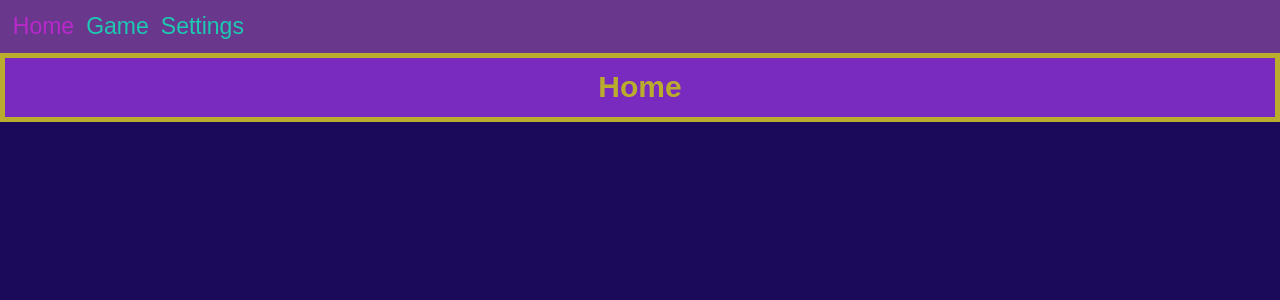
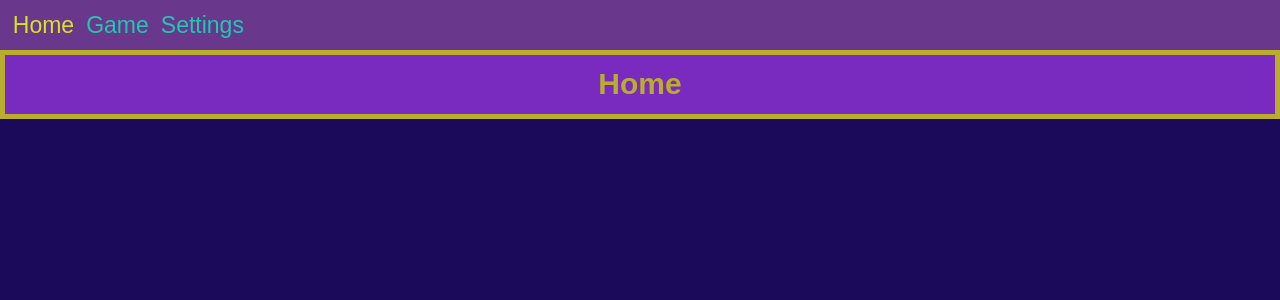
Before and after one commit to sergJess/ToukaEscape, a React app: page / in a window 1280 px wide. In both pictures the pointer is over the link "Home". Shown: the top 300 px of the page. Built offline with nearby package versions, Linux system fonts and the light colour scheme.

Commit message:
feat: add style for nav

```diff
--- a/src/components/navigation/style.module.scss
+++ b/src/components/navigation/style.module.scss
@@ -5,7 +5,11 @@
 }
 .link{
     font-size: 2.3rem;
+    line-height: 2.4rem;
     color: #1ec8b1;
+}
+.link:hover{
+    color: #d9e223;
 }
 .linkActive{
     color: #b928ca;
```
